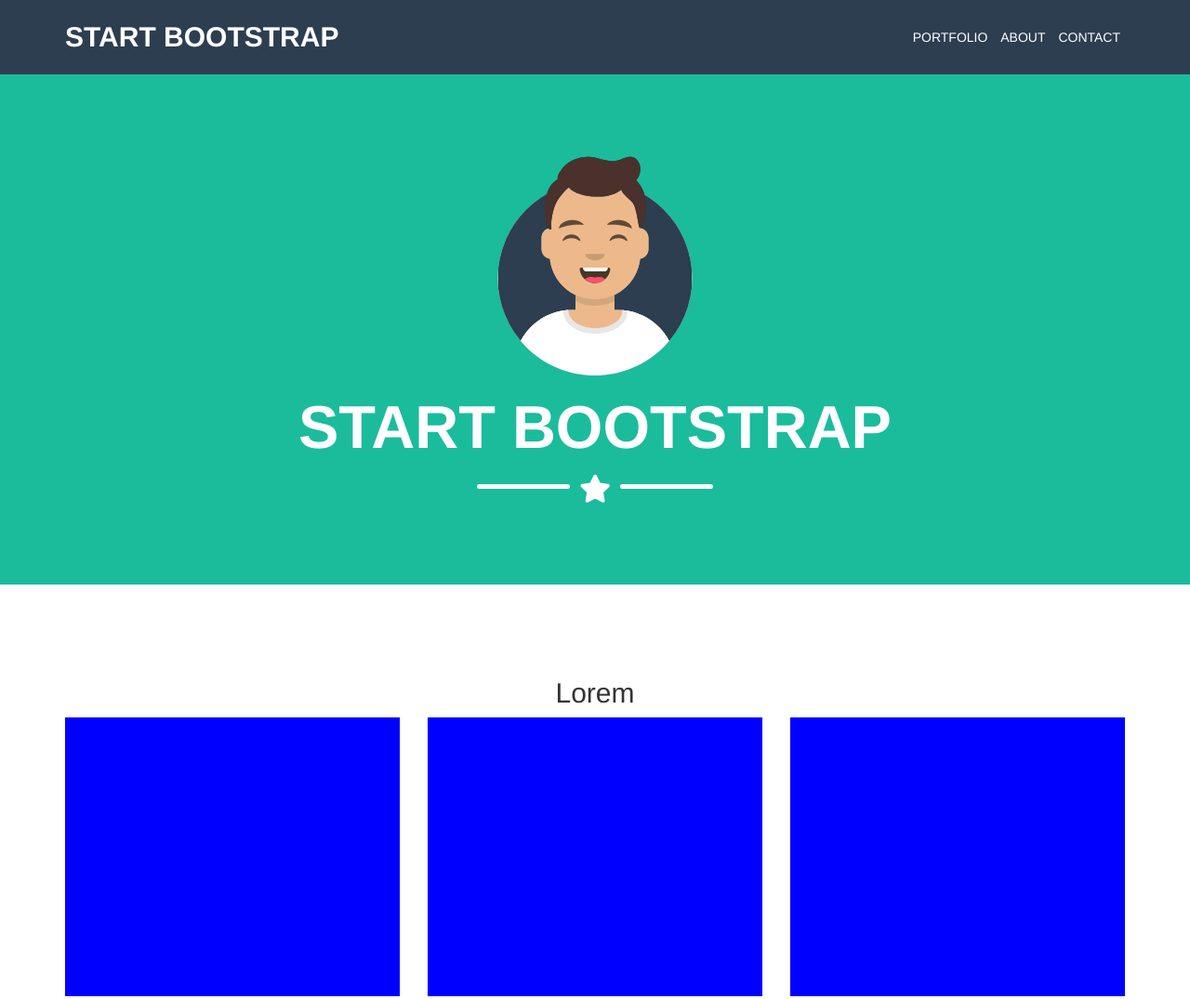
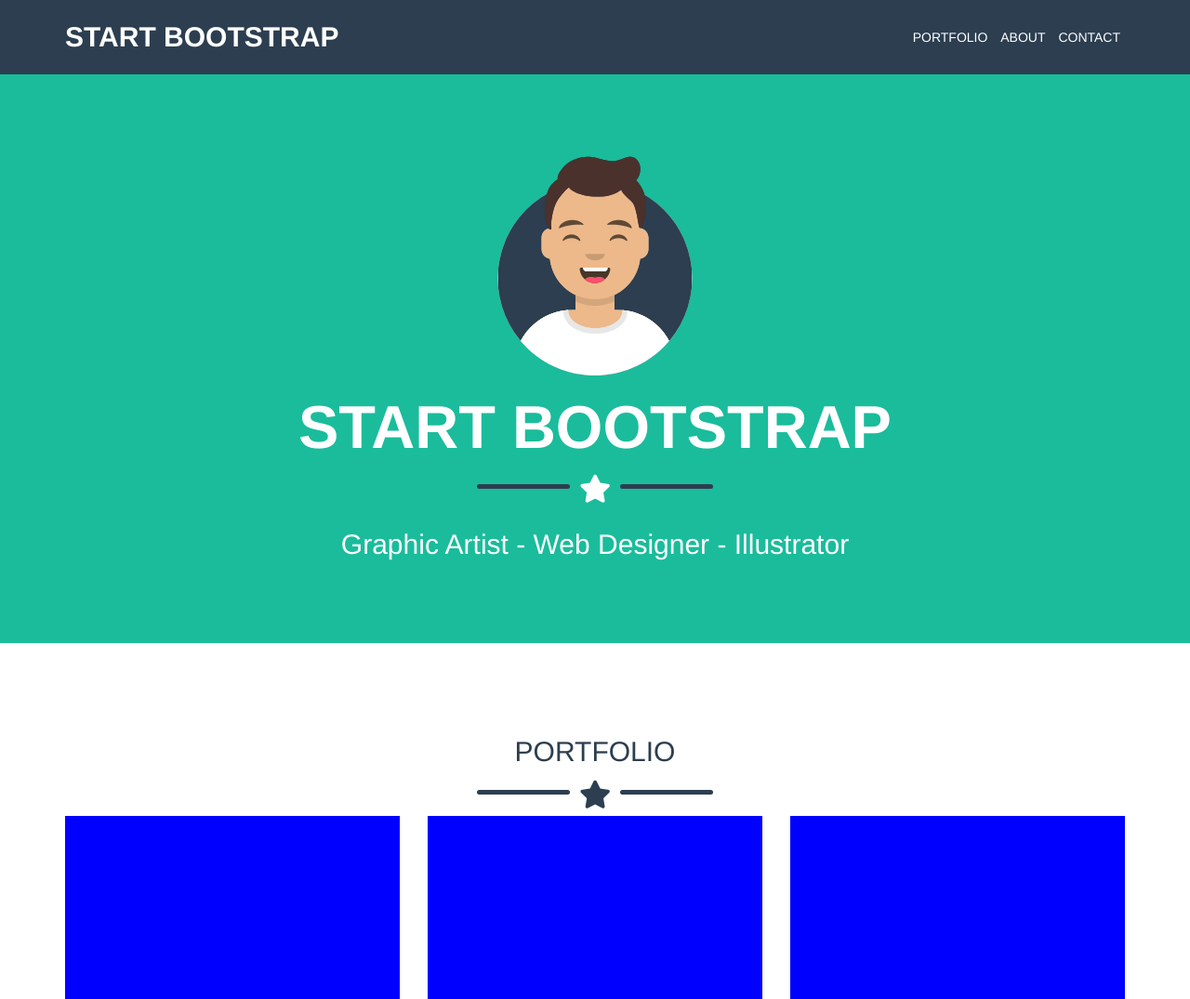
Before and after one commit to manuelatrotta/-html-css-bootstrap-freelancer, a plain HTML site: page index.html in a window 1280 px wide. Shown: the top 1075 px of the page at 93% size. Drawn offline with nearby package versions, Linux system fonts and the light colour scheme.

Commit message:
inserimento titolo in portfolio

```diff
--- a/css/style.css
+++ b/css/style.css
@@ -32,7 +32,9 @@
 .size_30{
   width:30%;
 }
-
+.color_darkblue{
+  color:#2c3e50;
+}
 /* header */
 .header_top {
   position: fixed;
@@ -53,7 +55,7 @@
   width: 100%;
   max-width: 100px;
   height: 5px;
-  border-bottom: 5px solid #fff;
+  border-bottom: 5px solid #2c3e50;
   border-radius: 4px;
 }
 .icon_star::before{
@@ -66,14 +68,14 @@
   width: 100%;
   max-width: 100px;
   height: 5px;
-  border-bottom: 5px solid #fff;
+  border-bottom: 5px solid #2c3e50;
   border-radius: 4px;
 }
 .icon_star{
   display: block;
   font-size: 30px;
-  color: #fff;
 }
+
 /* Jumbo */
 .jumbo {
   margin-top: 80px;
--- a/index.html
+++ b/index.html
@@ -42,20 +42,23 @@
           <img class="size_30" src="img/boysmiled.svg" alt="boysmiled">
           <h1 class="font-size65 color_white"> <strong>START BOOTSTRAP</strong></h1>
           <div class="liner_star"></div>
-          <div class="icon_star"><i class="fas fa-star"></i></div>
+          <div class="icon_star color_white"><i class="fas fa-star"></i></div>
           <div class="liner_star"></div>
+          <h3 class="color_white font_size30">Graphic Artist - Web Designer - Illustrator</h3>
         </div>
       </div>
       <!-- jumbo -->
-
     </header>
     <!-- /header -->
-
     <!-- main -->
     <main>
       <!-- portfolio -->
       <section id="portfolio" class="padding_top_80 padding_bottom_80">
-        <h2 class="text-center">Lorem</h2>
+        <div class="portfolio_text text-center">
+          <h2 class="text-center color_darkblue">PORTFOLIO</h2>
+          <div class="liner_star"></div>
+          <div class="icon_star color_darkblue"><i class="fas fa-star"></i></div>
+          <div class="liner_star"></div>
         <div class="container">
           <div class="row">
             <div class="col-xs-12 col-sm-6 col-md-4">
```
